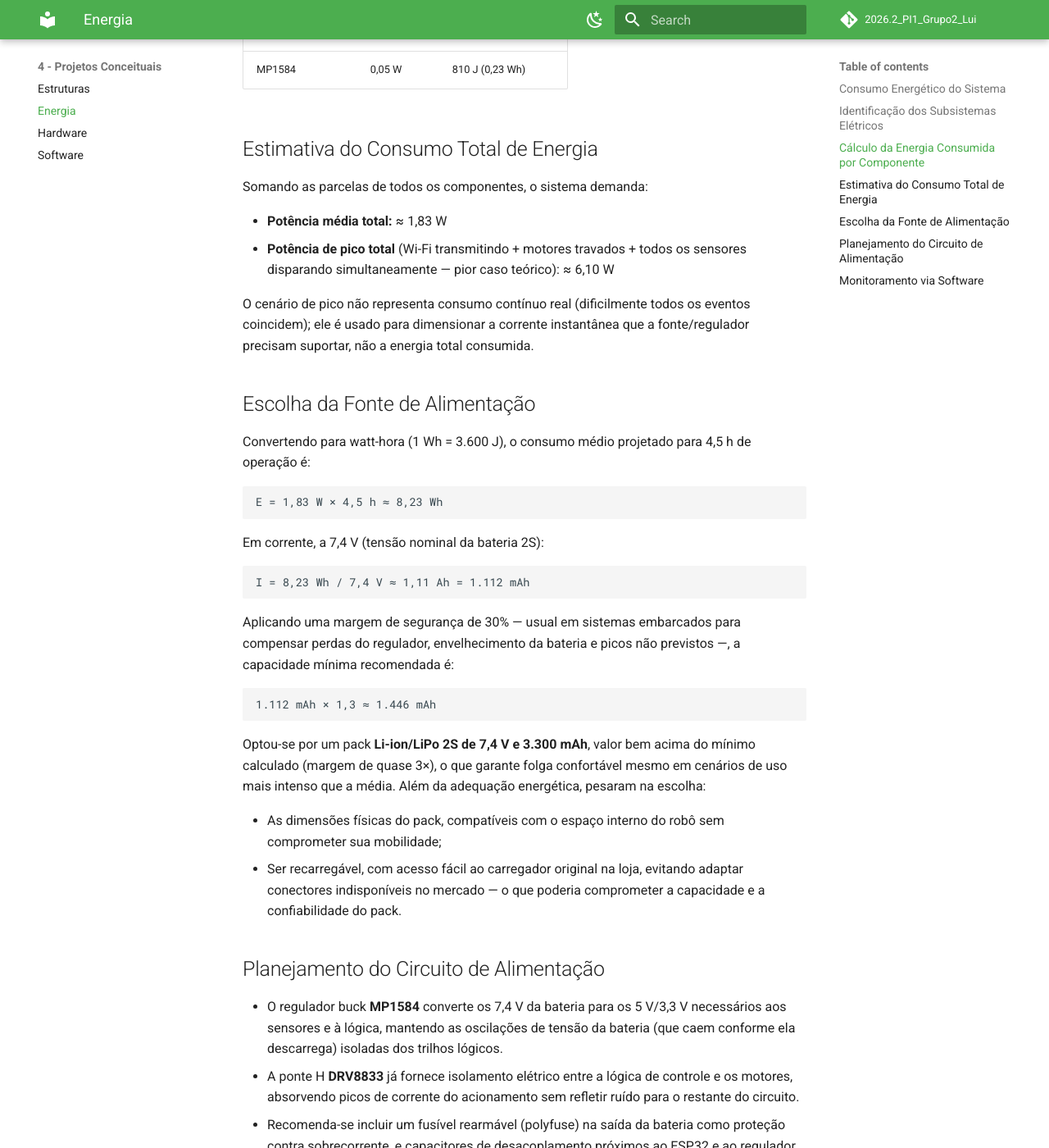
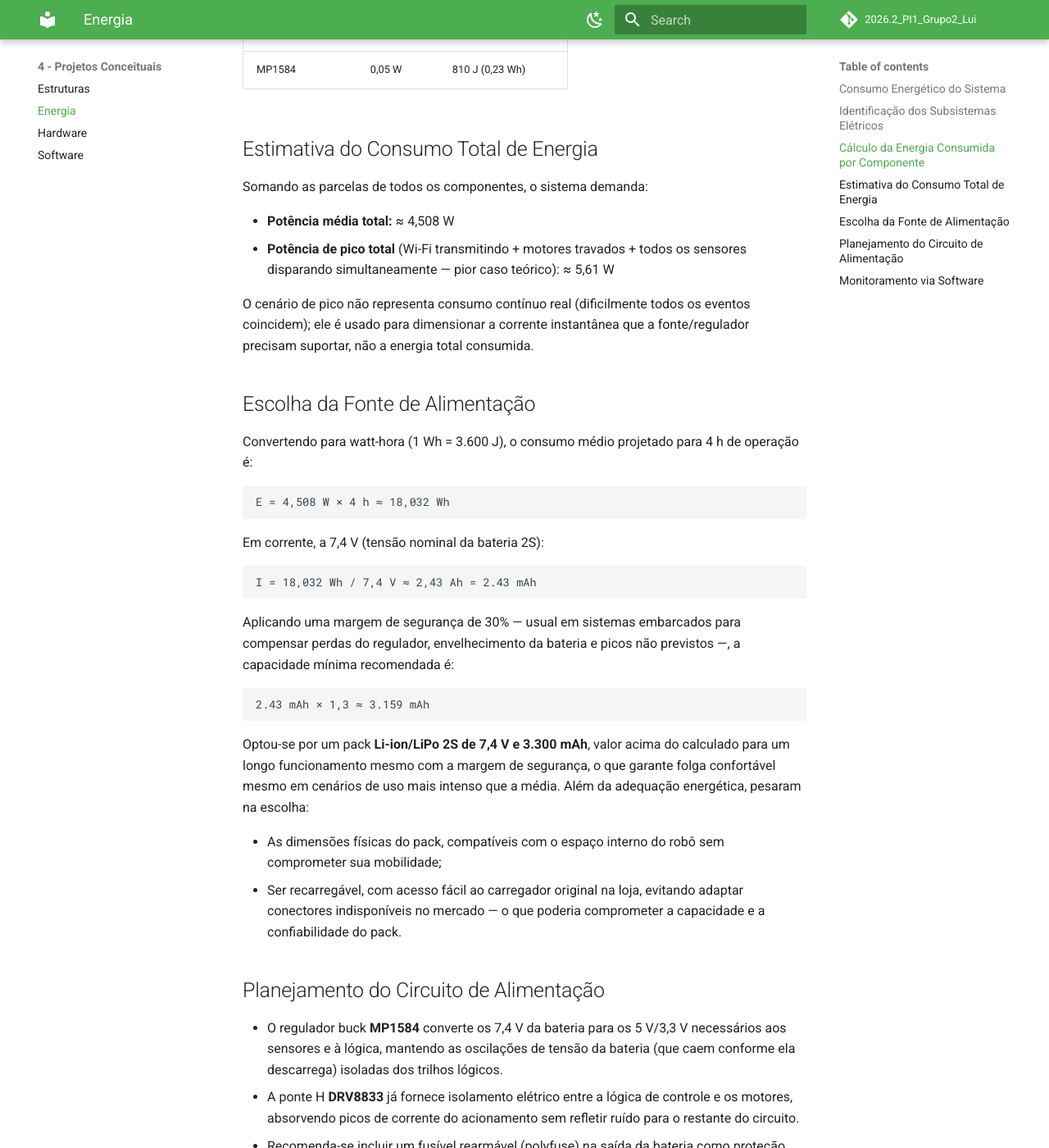
Before and after one commit to fcte-pi1/2026.2_PI1_Grupo2_Lui, an MkDocs documentation site: the page built from docs/4.2 - Projeto conceitual de energia.md, in a window 1280 px wide and 1400 px high, scrolled down 1564 px. Shown: the whole window at 82% size. Built offline with MkDocs 1.6.1 and Material for MkDocs 9.7.7, drawn with Linux system fonts in a browser that asks for light colours; comment, search, counter and statistics services are not loaded.

Commit message:
docs(Projeto conceitual energia): correção dos calculos e componentes restantes
Co-authored-by: Julia Japson <juliajapson@gmail.com>
Co-authored-by: Laura <laurasumienski12@gmail.com>

````diff
--- a/docs/4.2 - Projeto conceitual de energia.md
+++ b/docs/4.2 - Projeto conceitual de energia.md
@@ -39,32 +39,32 @@ Usando `E = V × I × t`, com o tempo de operação estimado em 4,5 h (16.200 s,
 
 Somando as parcelas de todos os componentes, o sistema demanda:
 
-- **Potência média total:** ≈ 1,83 W
-- **Potência de pico total** (Wi-Fi transmitindo + motores travados + todos os sensores disparando simultaneamente — pior caso teórico): ≈ 6,10 W
+- **Potência média total:** ≈ 4,508 W
+- **Potência de pico total** (Wi-Fi transmitindo + motores travados + todos os sensores disparando simultaneamente — pior caso teórico): ≈ 5,61 W
 
 O cenário de pico não representa consumo contínuo real (dificilmente todos os eventos coincidem); ele é usado para dimensionar a corrente instantânea que a fonte/regulador precisam suportar, não a energia total consumida.
 
 ## Escolha da Fonte de Alimentação
 
-Convertendo para watt-hora (1 Wh = 3.600 J), o consumo médio projetado para 4,5 h de operação é:
+Convertendo para watt-hora (1 Wh = 3.600 J), o consumo médio projetado para 4 h de operação é:
 
 ```
-E = 1,83 W × 4,5 h ≈ 8,23 Wh
+E = 4,508 W × 4 h ≈ 18,032 Wh
 ```
 
 Em corrente, a 7,4 V (tensão nominal da bateria 2S):
 
 ```
-I = 8,23 Wh / 7,4 V ≈ 1,11 Ah = 1.112 mAh
+I = 18,032 Wh / 7,4 V ≈ 2,43 Ah = 2.43 mAh
 ```
 
 Aplicando uma margem de segurança de 30% — usual em sistemas embarcados para compensar perdas do regulador, envelhecimento da bateria e picos não previstos —, a capacidade mínima recomendada é:
 
 ```
-1.112 mAh × 1,3 ≈ 1.446 mAh
+2.43 mAh × 1,3 ≈ 3.159 mAh
 ```
 
-Optou-se por um pack **Li-ion/LiPo 2S de 7,4 V e 3.300 mAh**, valor bem acima do mínimo calculado (margem de quase 3×), o que garante folga confortável mesmo em cenários de uso mais intenso que a média. Além da adequação energética, pesaram na escolha:
+Optou-se por um pack **Li-ion/LiPo 2S de 7,4 V e 3.300 mAh**, valor acima do calculado para um longo funcionamento mesmo com a margem de segurança, o que garante folga confortável mesmo em cenários de uso mais intenso que a média. Além da adequação energética, pesaram na escolha:
 
 - As dimensões físicas do pack, compatíveis com o espaço interno do robô sem comprometer sua mobilidade;
 - Ser recarregável, com acesso fácil ao carregador original na loja, evitando adaptar conectores indisponíveis no mercado — o que poderia comprometer a capacidade e a confiabilidade do pack.
````
Also changed, not shown: other parts of docs/4.2 - Projeto conceitual de energia.md (+1 -1 lines).
